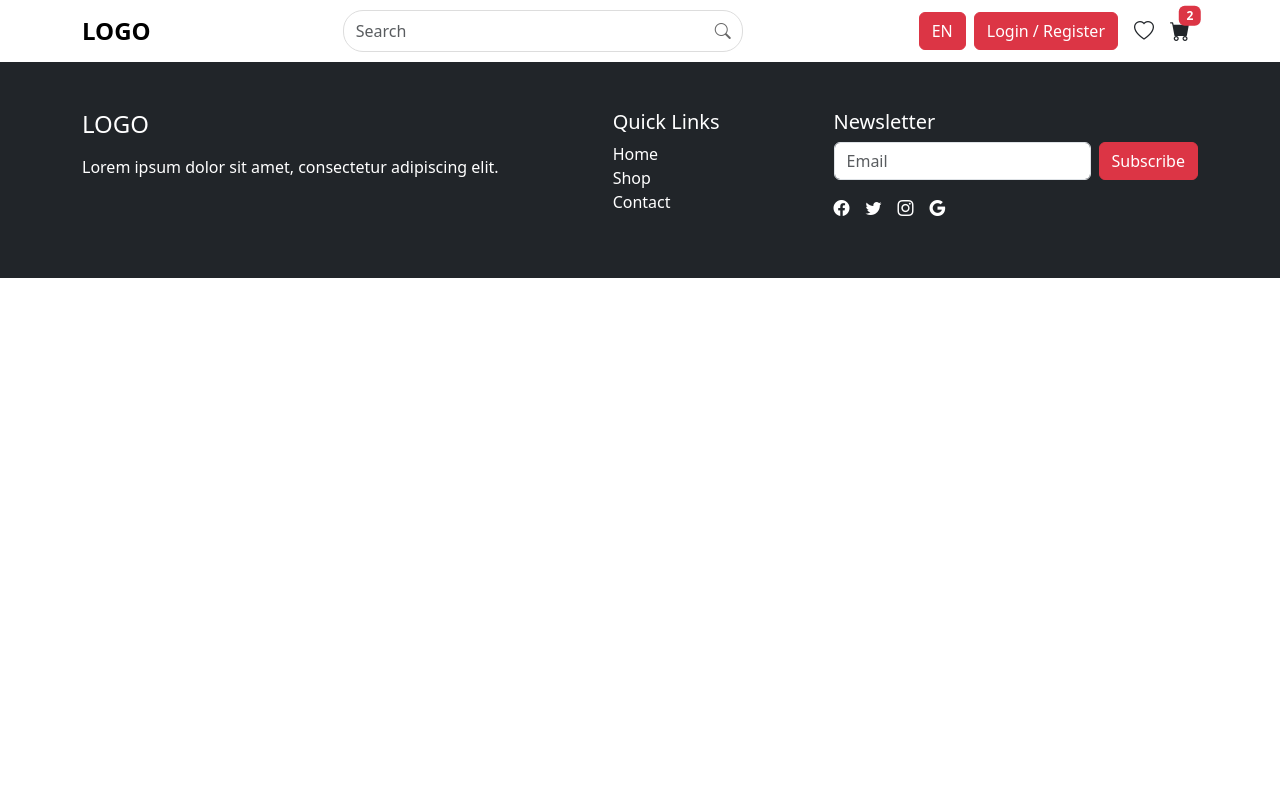
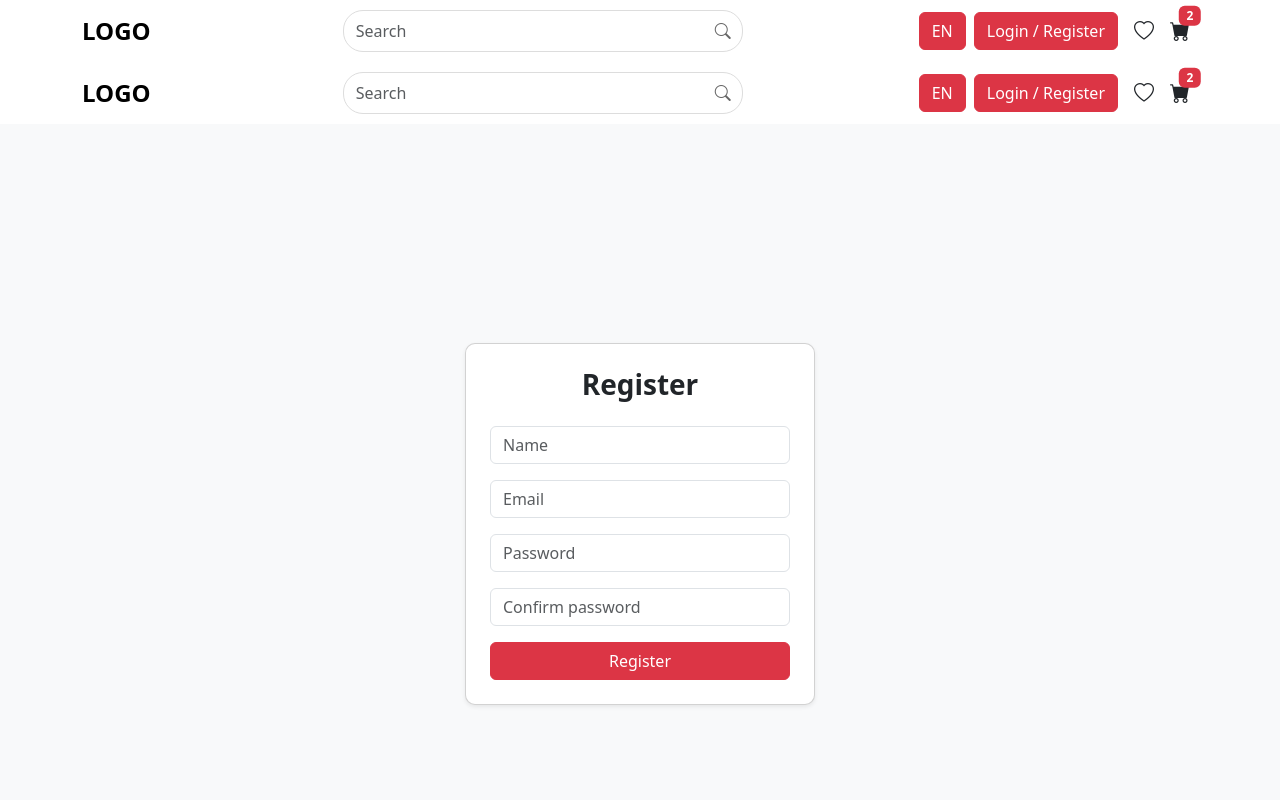
Before and after one commit to Pratik1818/laravel-react-ecommerce, a React (Vite) app in the folder EcommerceFrontend/: page /register in a window 1280 px wide. Shown: the top 800 px of the page. Built offline with nearby package versions, Linux system fonts and the light colour scheme.

Commit message:
Added AppRoutes.jsx

```diff
--- a/EcommerceFrontend/src/routes/AppRoutes.jsx
+++ b/EcommerceFrontend/src/routes/AppRoutes.jsx
@@ -1,12 +1,16 @@
 import { Routes, Route } from 'react-router-dom';
 import Home from '../pages/Home';
 import ProductDetails from '../pages/ProductDetails';
+import Login from '../pages/Login';
+import Register from '../pages/Register';
 
 export default function AppRoutes() {
   return (
     <Routes>
       <Route path="/" element={<Home />} />
       <Route path="/productdetails" element={<ProductDetails />} />
+      <Route path="/login" element={<Login />} />
+       <Route path="/register" element={<Register/>} />
 
       </Routes>
 
```
